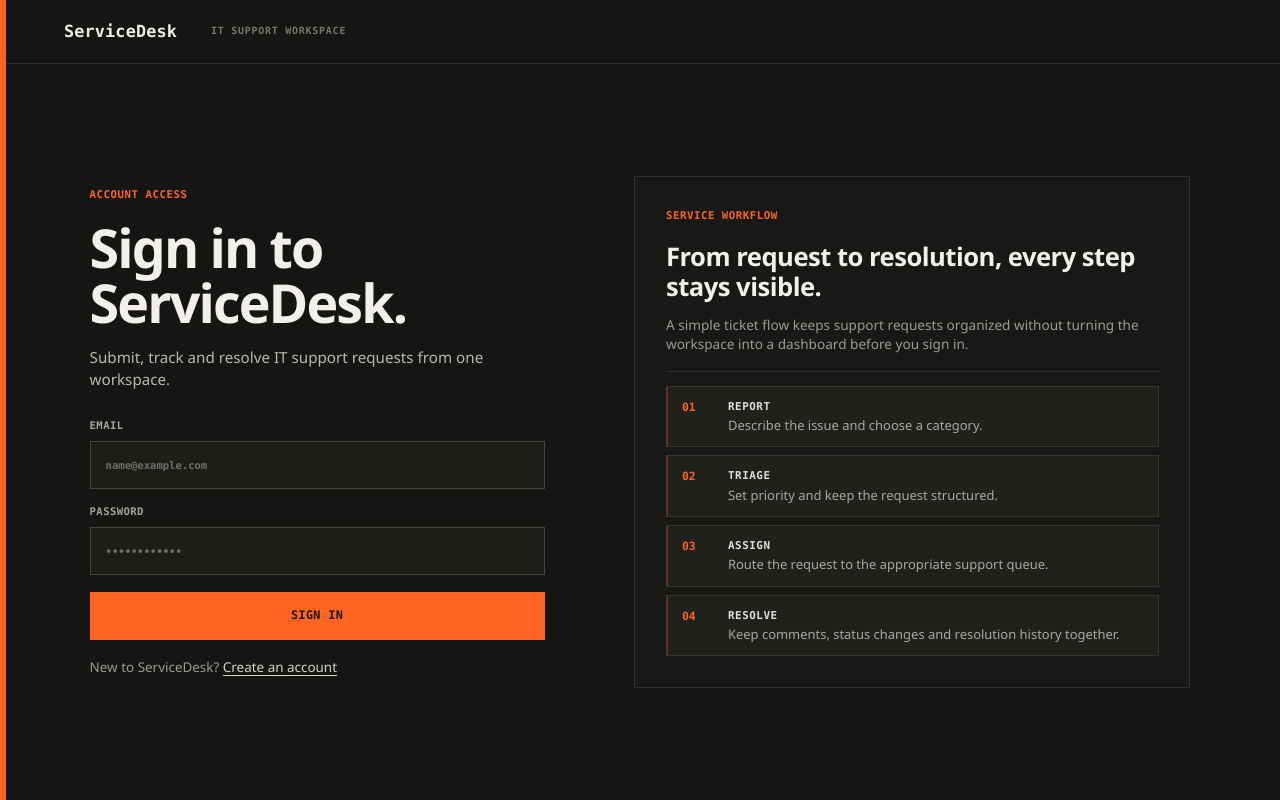
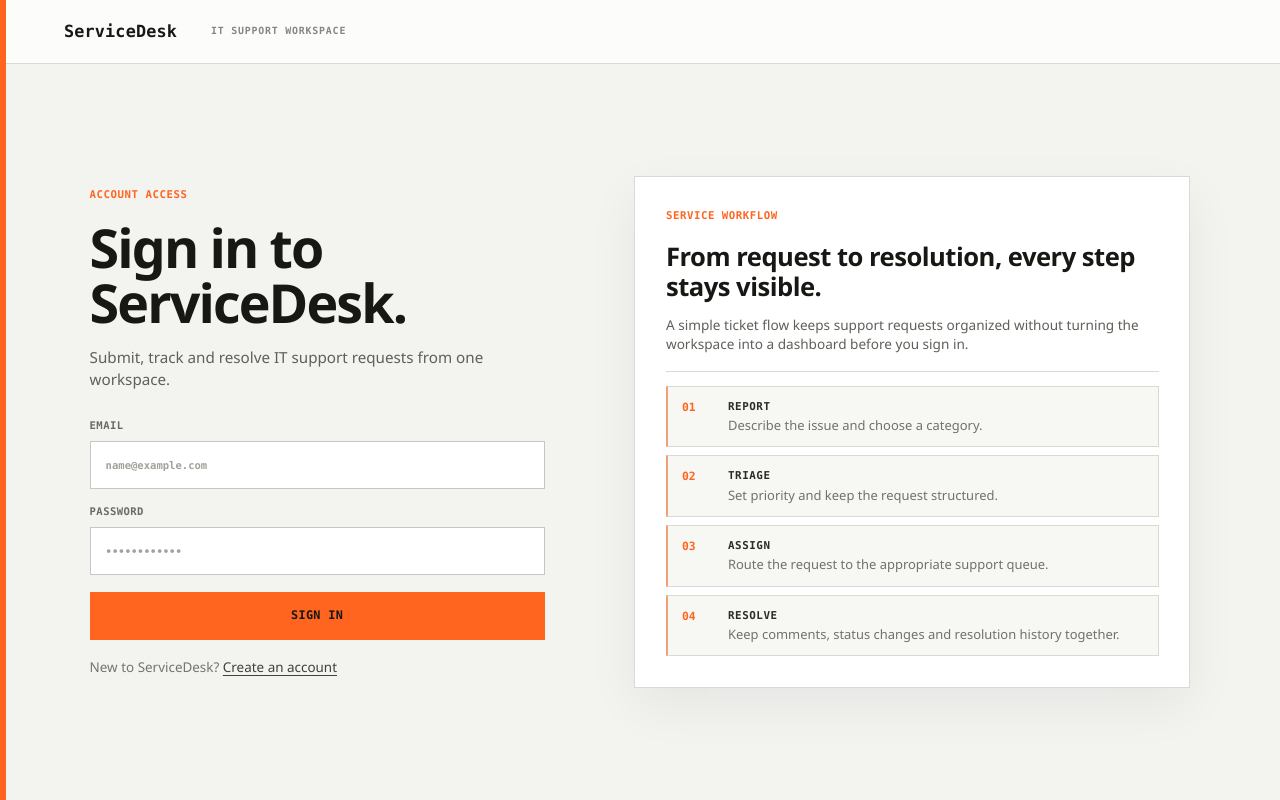
Before and after one commit to Kumar-Amrit-Raj/ServiceDesk, a React (Vite) app in the folder frontend/: page / in a window 1280 px wide. Built offline with nearby package versions, Linux system fonts and the light colour scheme.

Commit message:
Switch ServiceDesk authentication to light industrial theme

```diff
--- a/frontend/src/styles/index.css
+++ b/frontend/src/styles/index.css
@@ -1,22 +1,22 @@
 :root {
   font-family: "IBM Plex Sans", "Segoe UI", Arial, sans-serif;
-  color: #f0eee7;
-  background: #151613;
+  color: #171814;
+  background: #f3f3f0;
   font-synthesis: none;
   text-rendering: optimizeLegibility;
   line-height: 1.5;
-  --surface: #151613;
-  --surface-raised: #1c1d19;
-  --surface-soft: #20211d;
-  --border: #34352f;
-  --border-strong: #46473f;
-  --text: #f2f0e9;
-  --muted: #96978f;
-  --muted-strong: #b7b8b0;
+  --surface: #f3f3f0;
+  --surface-raised: #ffffff;
+  --surface-soft: #f7f7f4;
+  --border: #d9dad4;
+  --border-strong: #c5c7c0;
+  --text: #171814;
+  --muted: #7d7f78;
+  --muted-strong: #5e6059;
   --accent: #ff651f;
   --accent-hover: #e95616;
-  --danger: #ff6a5b;
-  --success: #77b58c;
+  --danger: #b9463d;
+  --success: #4f7a5e;
 }
 
 * { box-sizing: border-box; }
@@ -78,10 +78,12 @@ button { cursor: pointer; }
   gap: 34px;
   min-width: 0;
   padding: 0 clamp(36px, 5vw, 78px);
-  border-bottom: 1px solid #2e2f2a;
+  border-bottom: 1px solid var(--border);
+  background: rgba(255, 255, 255, 0.76);
 }
 
 .auth-topbar strong {
+  color: var(--text);
   font-family: "IBM Plex Mono", Consolas, monospace;
   font-size: 1.05rem;
   letter-spacing: 0.01em;
@@ -97,7 +99,7 @@ button { cursor: pointer; }
 }
 
 .auth-topbar span {
-  color: #777970;
+  color: #85877f;
   font-size: 0.62rem;
   font-weight: 700;
   letter-spacing: 0.08em;
@@ -124,7 +126,7 @@ button { cursor: pointer; }
   margin: 0 0 18px;
   color: var(--accent);
   font-size: 0.67rem;
-  font-weight: 700;
+  font-weight: 800;
   letter-spacing: 0.05em;
 }
 
@@ -163,9 +165,9 @@ button { cursor: pointer; }
 .auth-form label {
   display: block;
   margin-bottom: 15px;
-  color: #a4a59d;
+  color: #696b64;
   font-size: 0.66rem;
-  font-weight: 700;
+  font-weight: 800;
   letter-spacing: 0.04em;
   text-transform: uppercase;
 }
@@ -179,12 +181,12 @@ button { cursor: pointer; }
   border: 1px solid var(--border-strong);
   border-radius: 0;
   outline: none;
-  background: #1d1e1a;
+  background: #ffffff;
   color: var(--text);
   caret-color: var(--accent);
 }
 
-.auth-form input::placeholder { color: #6f7169; }
+.auth-form input::placeholder { color: #a0a29b; }
 
 .auth-form input:focus {
   border-color: var(--accent);
@@ -196,8 +198,8 @@ button { cursor: pointer; }
 .auth-form input:-webkit-autofill:focus,
 .auth-form input:-webkit-autofill:active {
   -webkit-text-fill-color: var(--text);
-  -webkit-box-shadow: 0 0 0 1000px #1d1e1a inset;
-  box-shadow: 0 0 0 1000px #1d1e1a inset;
+  -webkit-box-shadow: 0 0 0 1000px #ffffff inset;
+  box-shadow: 0 0 0 1000px #ffffff inset;
   caret-color: var(--accent);
   transition: background-color 9999s ease-out 0s;
 }
@@ -236,13 +238,13 @@ button:disabled {
 
 button:focus-visible,
 input:focus-visible {
-  outline: 2px solid #f7b188;
+  outline: 2px solid #f39a6d;
   outline-offset: 3px;
 }
 
 .auth-switch {
   margin: 17px 0 0;
-  color: #9a9b93;
+  color: #73756e;
   font-size: 0.84rem;
 }
 
@@ -251,7 +253,7 @@ input:focus-visible {
   border: 0;
   padding: 0;
   background: transparent;
-  color: #d5d4cd;
+  color: #3f413c;
   text-decoration: underline;
   text-underline-offset: 3px;
 }
@@ -260,7 +262,7 @@ input:focus-visible {
 
 .password-help {
   margin: -4px 0 14px;
-  color: #85877f;
+  color: #7d7f78;
   font-size: 0.76rem;
 }
 
@@ -269,8 +271,9 @@ input:focus-visible {
   min-width: 0;
   justify-self: end;
   padding: clamp(24px, 2.4vw, 34px);
-  border: 1px solid #30312c;
-  background: #181916;
+  border: 1px solid var(--border);
+  background: #ffffff;
+  box-shadow: 0 18px 48px rgba(22, 24, 20, 0.06);
 }
 
 .workflow-panel h2 {
@@ -285,7 +288,7 @@ input:focus-visible {
 .workflow-intro {
   max-width: 500px;
   margin: 12px 0 0;
-  color: #9a9c94;
+  color: var(--muted-strong);
   font-size: 0.85rem;
   line-height: 1.42;
 }
@@ -293,7 +296,7 @@ input:focus-visible {
 .workflow-divider {
   height: 1px;
   margin: 17px 0 14px;
-  background: #30312c;
+  background: var(--border);
 }
 
 .workflow-steps {
@@ -308,8 +311,8 @@ input:focus-visible {
   align-items: start;
   min-height: 60px;
   padding: 12px 14px;
-  border: 1px solid #35362f;
-  border-left: 2px solid #5b3322;
+  border: 1px solid var(--border);
+  border-left: 2px solid #f0a17b;
   background: var(--surface-soft);
 }
 
@@ -322,14 +325,14 @@ input:focus-visible {
 .workflow-step strong {
   display: block;
   margin-bottom: 2px;
-  color: #e1dfd8;
+  color: #2a2c27;
   font-size: 0.68rem;
   letter-spacing: 0.05em;
 }
 
 .workflow-step p {
   margin: 0;
-  color: #a7a9a1;
+  color: #70726b;
   font-size: 0.81rem;
   line-height: 1.34;
 }
@@ -342,15 +345,15 @@ input:focus-visible {
 }
 
 .status {
-  border: 1px solid #394139;
-  background: #1b211c;
-  color: #a9c5b0;
+  border: 1px solid #c9d7cc;
+  background: #f2f7f3;
+  color: #42634d;
 }
 
 .error {
-  border: 1px solid #5a332e;
-  background: #251a18;
-  color: #ff9b8f;
+  border: 1px solid #e1c4c0;
+  background: #fff5f3;
+  color: #a83c34;
 }
 
 /* Signed-in placeholder is also full-bleed so there is no temporary card-in-a-page look. */
@@ -391,27 +394,27 @@ input:focus-visible {
 
 .secondary {
   margin-top: 12px;
-  border: 1px solid #4a4b44 !important;
-  background: transparent !important;
-  color: #d1d0c9 !important;
+  border: 1px solid var(--border-strong) !important;
+  background: #ffffff !important;
+  color: #343631 !important;
 }
 
 .secondary:hover {
-  border-color: #73746b !important;
-  background: #20211d !important;
+  border-color: #969891 !important;
+  background: #f7f7f4 !important;
 }
 
 .signed-in-brand {
   margin-bottom: 34px;
   padding-bottom: 20px;
-  border-bottom: 1px solid #34352f;
+  border-bottom: 1px solid var(--border);
   font-family: "IBM Plex Mono", Consolas, monospace;
   font-weight: 800;
 }
 
 .signed-in-brand span {
   margin-left: 18px;
-  color: #7f8179;
+  color: #85877f;
   font-size: 0.65rem;
   letter-spacing: 0.05em;
 }
@@ -436,7 +439,7 @@ input:focus-visible {
 
 .profile dt {
   font-family: "IBM Plex Mono", Consolas, monospace;
-  color: #8f9189;
+  color: #777972;
   font-size: 0.68rem;
   font-weight: 700;
   text-transform: uppercase;
```
